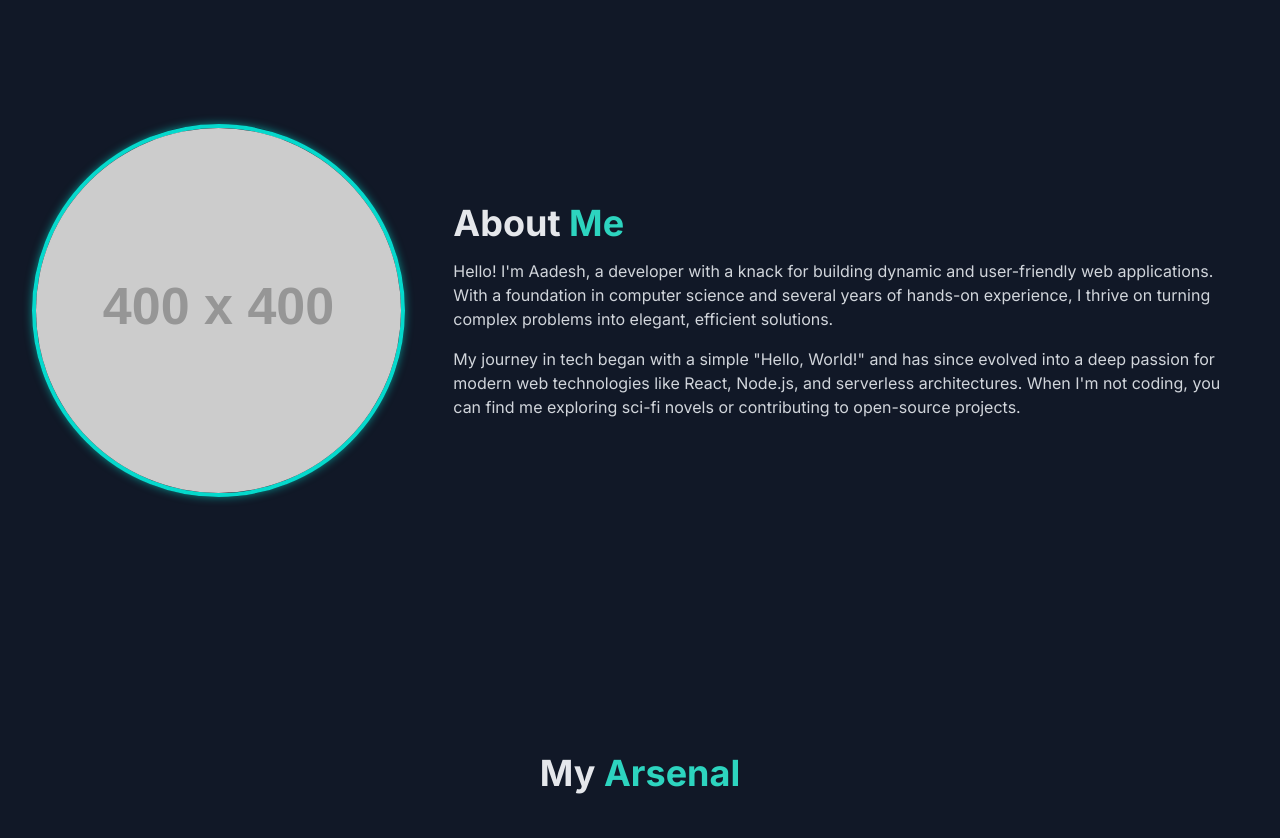
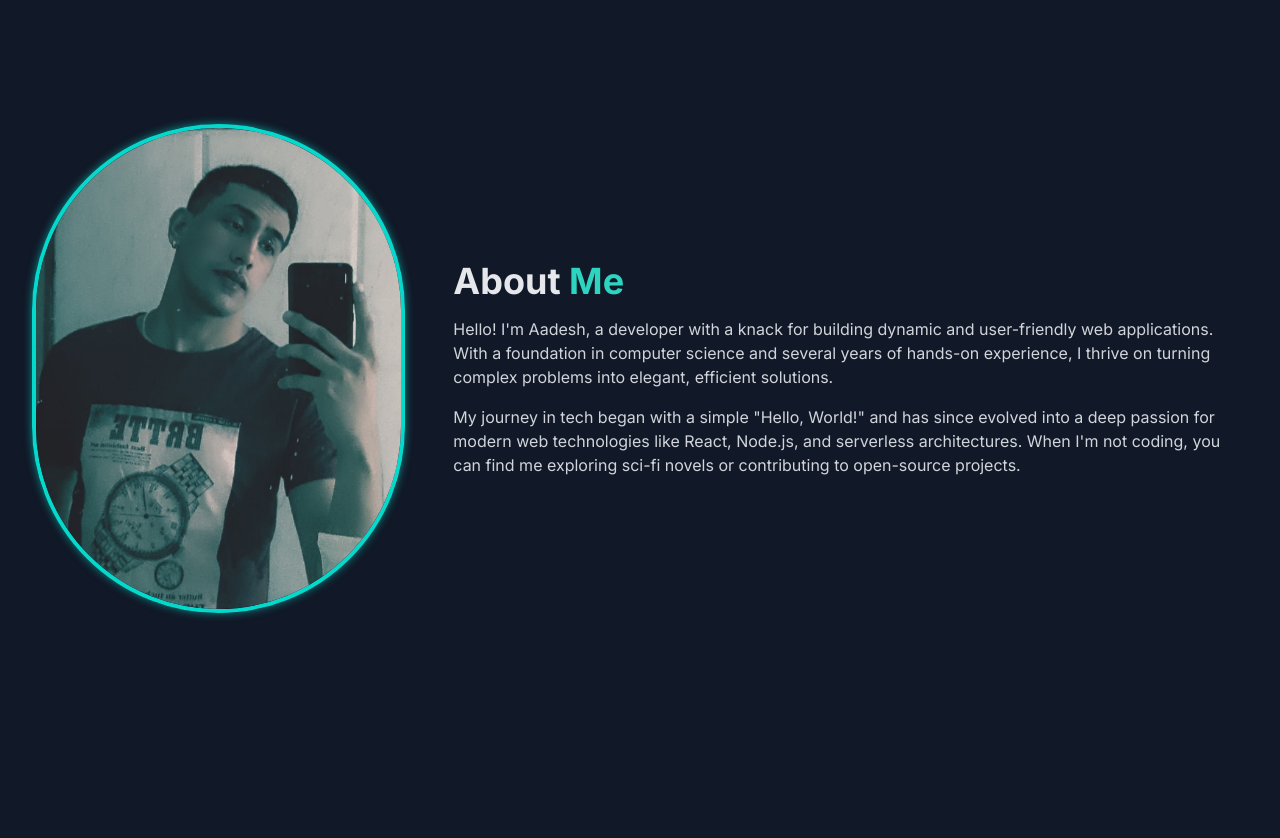
Before and after one commit to Aadeshsangraula/Aadeshsangraula, a plain HTML site: page index.html in a window 1280 px wide. Shown: the part 900-1738 px from the top of the page. Drawn offline with nearby package versions, Linux system fonts and the light colour scheme; placeholder pictures from the web are drawn by us.

Commit message:
Update index.html

```diff
--- a/index.html
+++ b/index.html
@@ -169,7 +169,7 @@
         <section id="about" class="py-20 md:py-32">
             <div class="reveal grid grid-cols-1 md:grid-cols-3 gap-12 items-center">
                 <div class="md:col-span-1">
-                    <img src="https://placehold.co/400x400/0a0a1a/05d9cc?text=Aadesh+S" alt="Aadesh Sangraula" class="rounded-full border-4 neon-border-teal w-64 h-64 md:w-full md:h-auto object-cover mx-auto">
+                    <img src="/Mirror.jpg" alt="Aadesh Sangraula" class="rounded-full border-4 neon-border-teal w-64 h-64 md:w-full md:h-auto object-cover mx-auto">
                 </div>
                 <div class="md:col-span-2">
                     <h2 class="text-3xl md:text-4xl font-bold mb-4">About <span class="text-teal-400">Me</span></h2>
```
